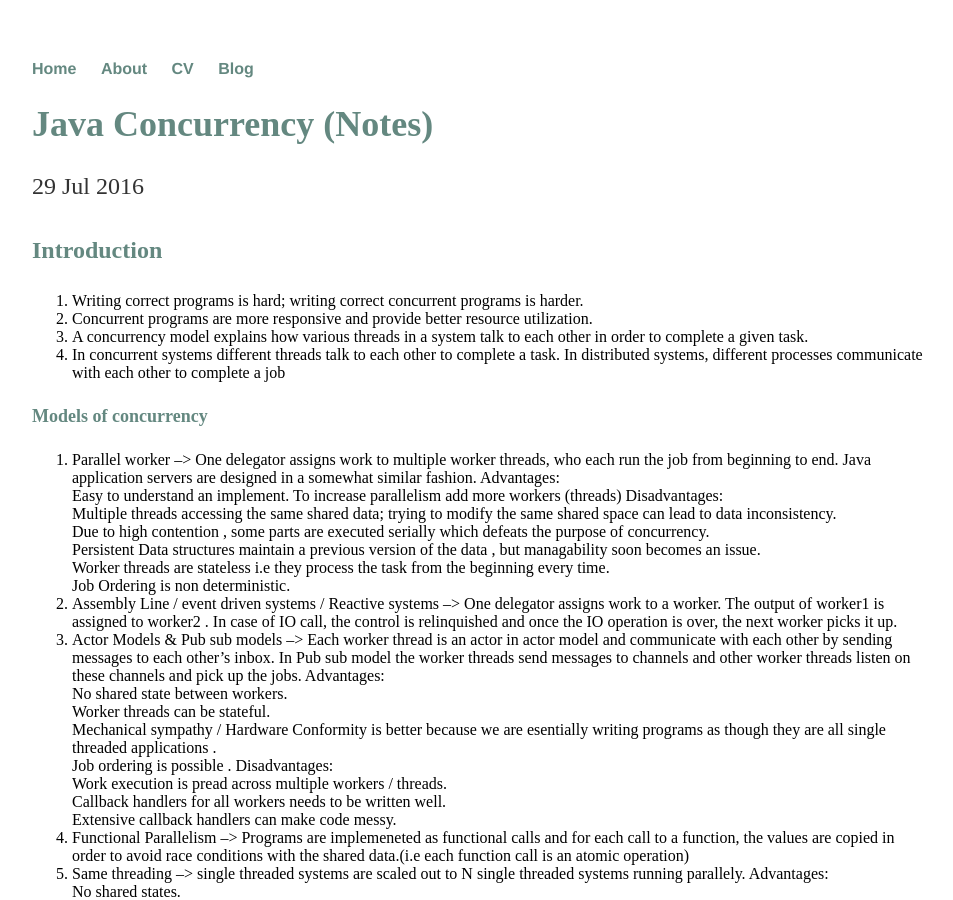
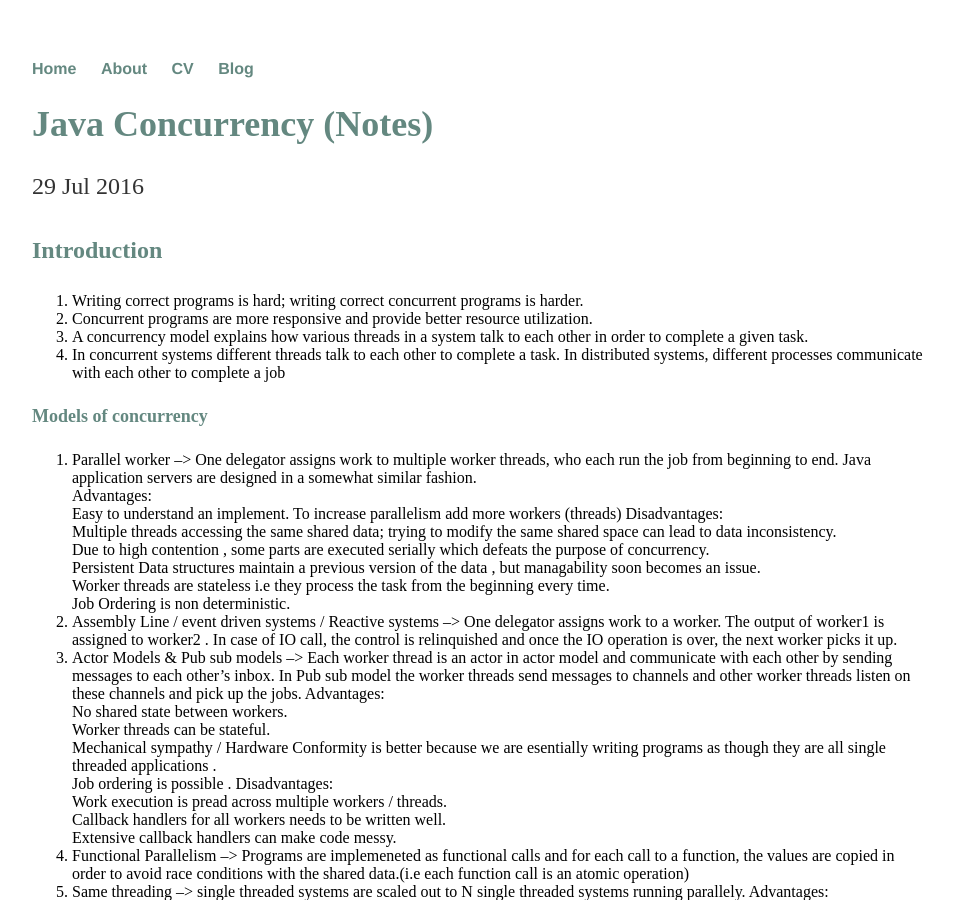
Before and after one commit to jainshailesh/Raveesh.github.io, a Jekyll site: the page built from _posts/2016-07-29-java-concurrency.md, in a window 1280 px wide and 900 px high. Shown: the whole window, without its empty margins (160-1113 px from the left). Built offline with Jekyll 4.4.1, drawn with Linux system fonts in a browser that asks for light colours.

Commit message:
Formatting changes

```diff
--- a/_posts/2016-07-29-java-concurrency.md
+++ b/_posts/2016-07-29-java-concurrency.md
@@ -12,7 +12,7 @@
 
 #### Models of concurrency
 
-1. Parallel worker --> One delegator assigns work to multiple worker threads, who each run the job from beginning to end. Java application servers are designed in a somewhat similar fashion.
+1. Parallel worker --> One delegator assigns work to multiple worker threads, who each run the job from beginning to end. Java application servers are designed in a somewhat similar fashion.<br>
   Advantages:<br>Easy to understand an implement. To increase parallelism add more workers (threads)
   Disadvantages:<br>Multiple threads accessing the same shared data; trying to modify the same shared space can lead to data inconsistency.<br>Due to high contention , some parts are executed serially which defeats the purpose of concurrency.  <br>Persistent Data structures maintain a previous version of the data , but managability soon becomes an issue. <br>Worker threads are stateless i.e they process the task from the beginning every time. <br>Job Ordering is non deterministic.
 2. Assembly Line / event driven systems / Reactive systems --> One delegator assigns work to a worker. The output of worker1 is assigned to worker2 . In case of IO call, the control is relinquished and once the IO operation is over, the next worker picks it up.
```
